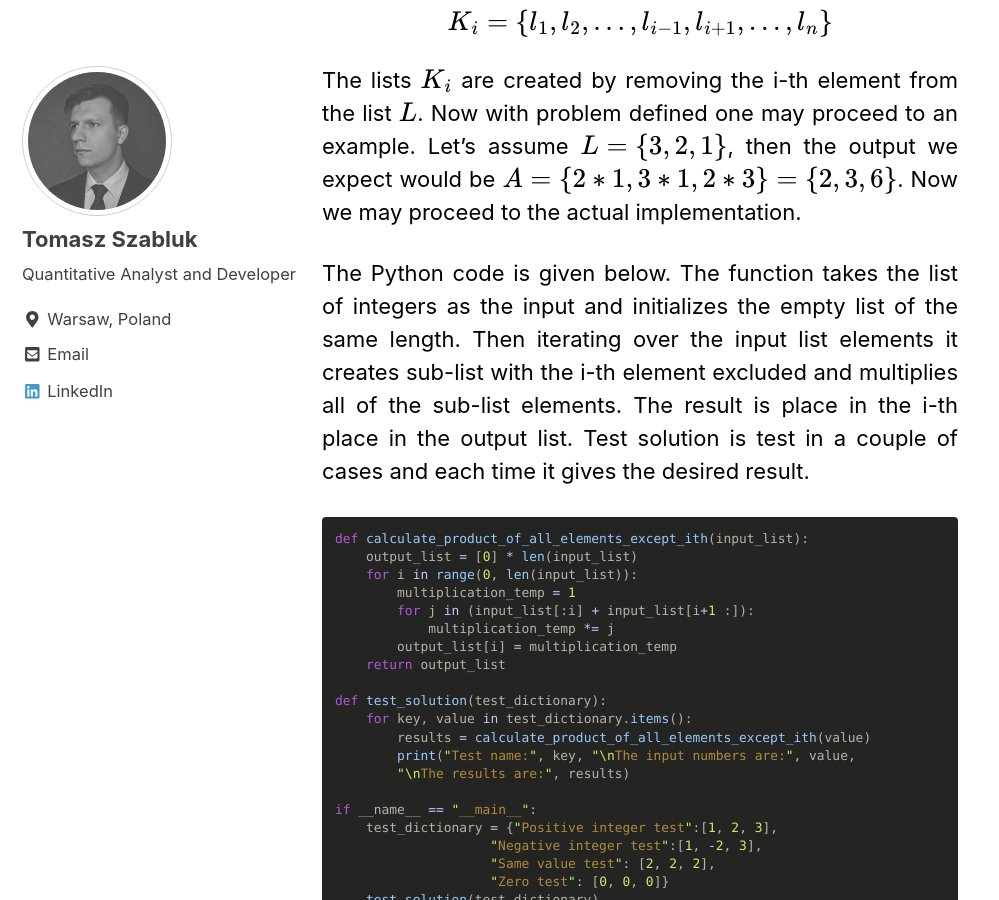
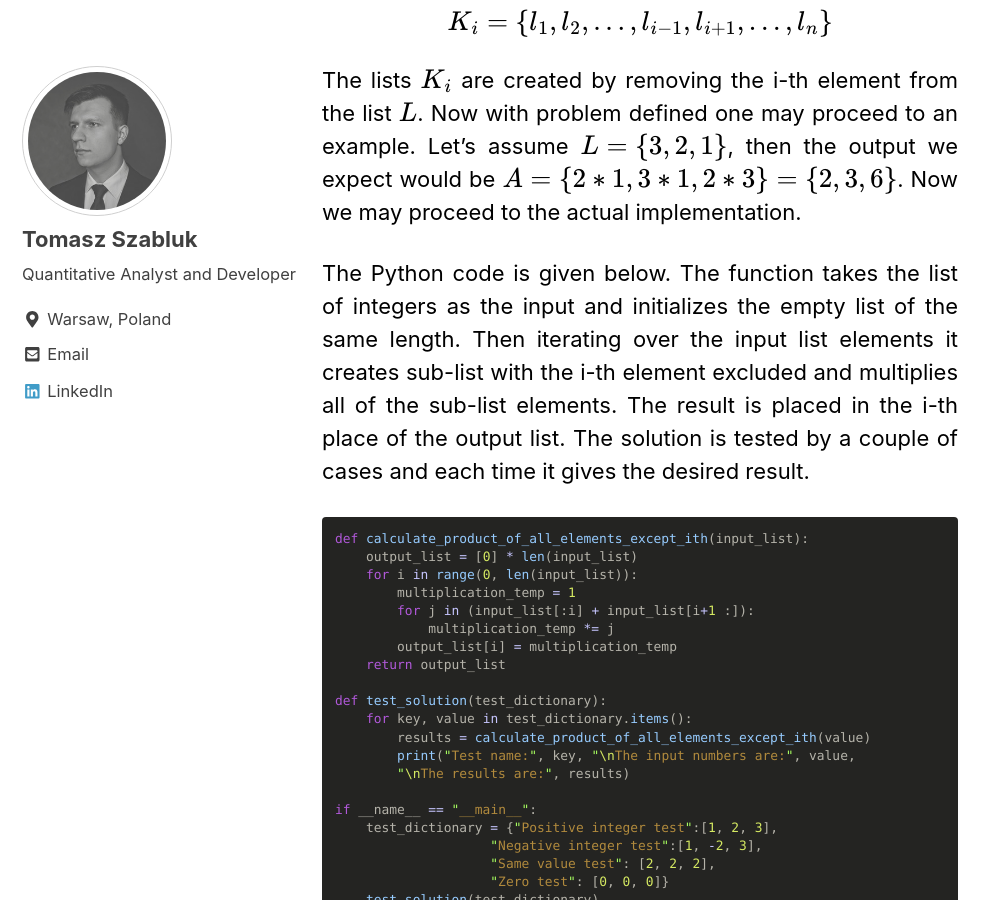
Before and after one commit to numbergeneral/numbergeneral.github.io, a Jekyll site: the page built from _posts/2019-02-18-dailycodingproblem02.md, in a window 1280 px wide and 900 px high, scrolled down 1162 px. Shown: the whole window, without its empty margins (0-999 px from the left). Built offline with Jekyll 4.4.1, drawn with Linux system fonts in a browser that asks for light colours; cached includes are drawn as plain includes; nearby versions of some CDN libraries; formulas are drawn with MathJax 3; comment, search, counter and statistics services are not loaded.

Commit message:
fixed typos

````diff
--- a/_posts/2019-02-18-dailycodingproblem02.md
+++ b/_posts/2019-02-18-dailycodingproblem02.md
@@ -28,7 +28,7 @@ $$ K_i = \{l_1, l_2, ... , l_{i-1}, l_{i+1}, ... , l_n \} $$
 The lists $$K_i$$ are created by removing the i-th element from the list $$L$$. Now with problem defined one may proceed to an example. Let's assume $$L=\{3, 2, 1\}$$, then the output we expect would be $$A = \{2 * 1, 3 * 1, 2 * 3\} = \{2, 3, 6\}$$. Now we may proceed to the actual implementation.
 {: .text-justify}
 
-The Python code is given below. The function takes the list of integers as the input and initializes the empty list of the same length. Then iterating over the input list elements it creates sub-list with the i-th element excluded and multiplies all of the sub-list elements. The result is place in the i-th place in the output list. Test solution is test in a couple of cases and each time it gives the desired result.
+The Python code is given below. The function takes the list of integers as the input and initializes the empty list of the same length. Then iterating over the input list elements it creates sub-list with the i-th element excluded and multiplies all of the sub-list elements. The result is placed in the i-th place of the output list. The solution is tested by a couple of cases and each time it gives the desired result.
 {: .text-justify}
 
 ```python
````
